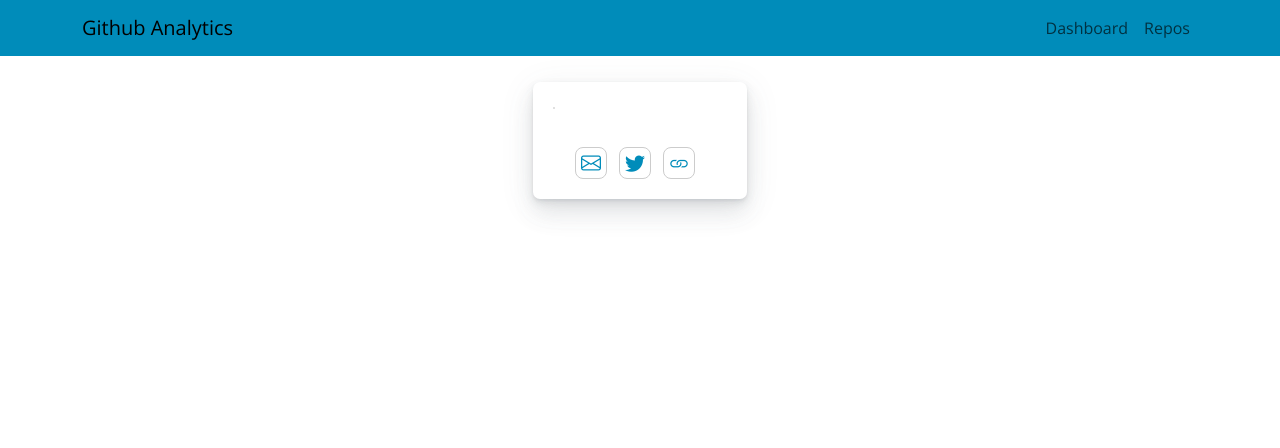
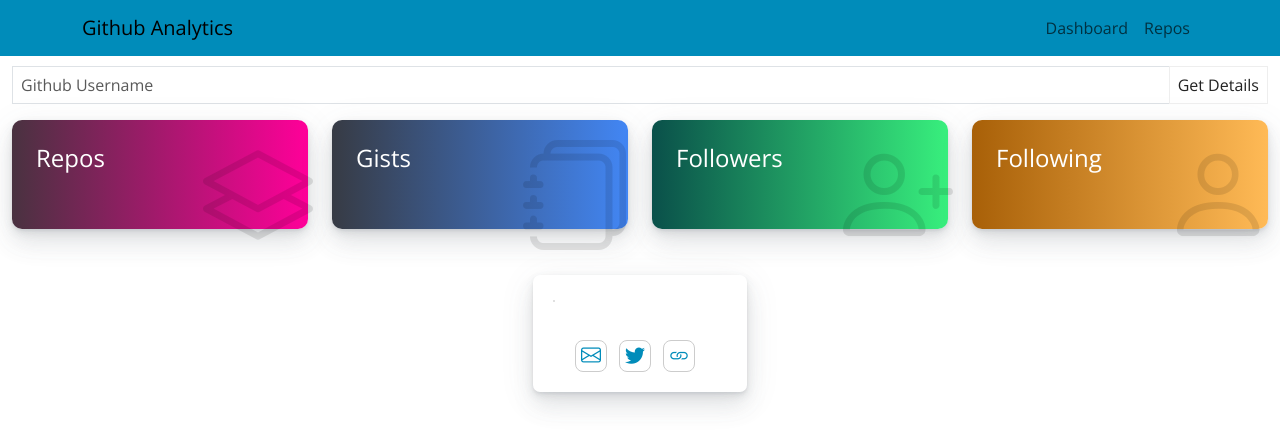
Before and after one commit to saisyam/github-analytics, a React (Create React App) app in the folder reactjs/: page / in a window 1280 px wide. Shown: the top 448 px of the page. Built offline with nearby package versions, Linux system fonts and the light colour scheme; no server answers.

Commit message:
Adding User data card component

```diff
--- a/reactjs/src/App.js
+++ b/reactjs/src/App.js
@@ -15,10 +15,13 @@
     <UsernameContext.Provider value={value}>
       <NavBar></NavBar>
       <Container fluid style={{ "paddingTop": "10px" }}>
+      <Username></Username>
+      <BasicDetails></BasicDetails>
+      <UserDataCard></UserDataCard>
         {/* <Username></Username>
         <BasicDetails></BasicDetails>
         <UserDataCard></UserDataCard> */}
-        <UserDataCard2></UserDataCard2>
+        {/* <UserDataCard2></UserDataCard2> */}
       </Container>
     </UsernameContext.Provider>
   );
```
